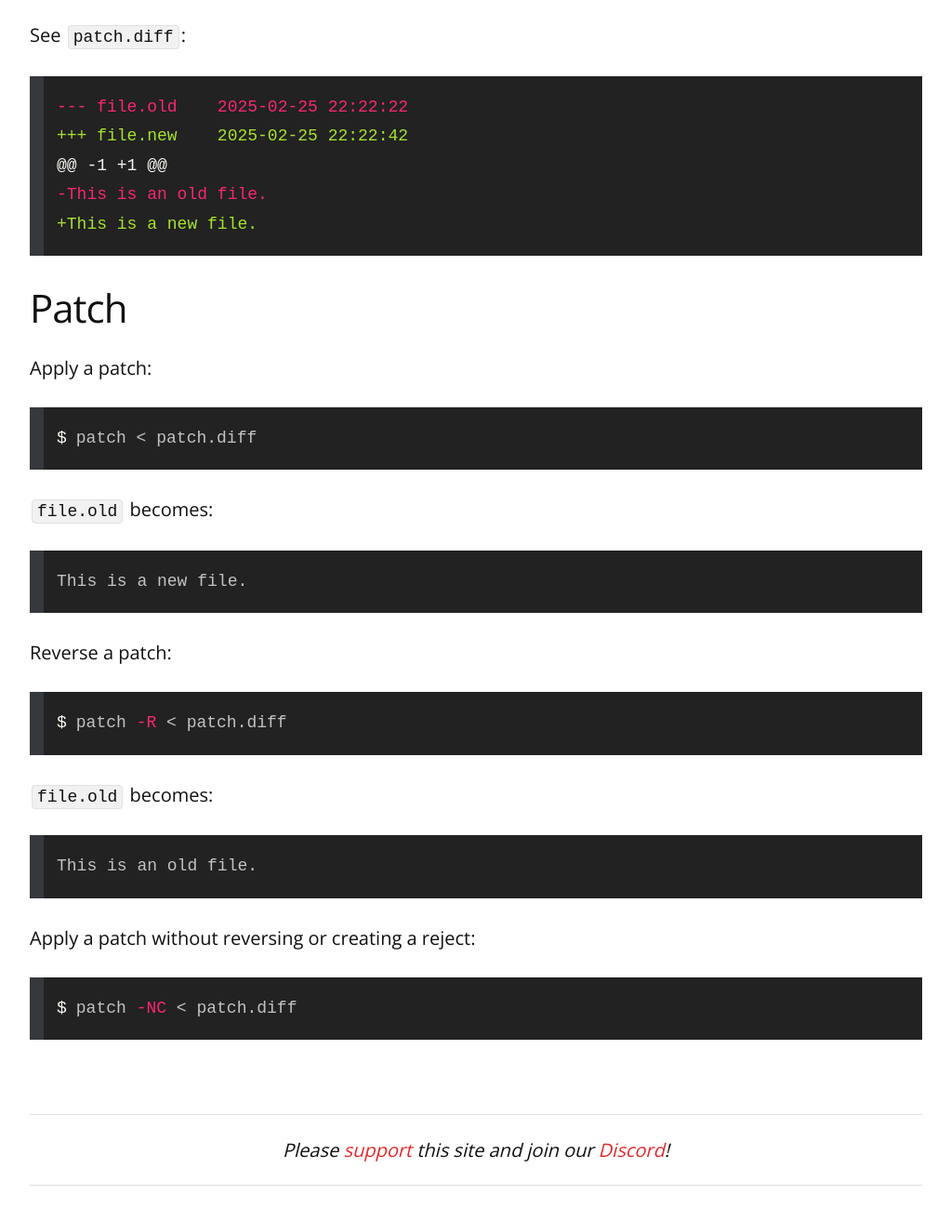
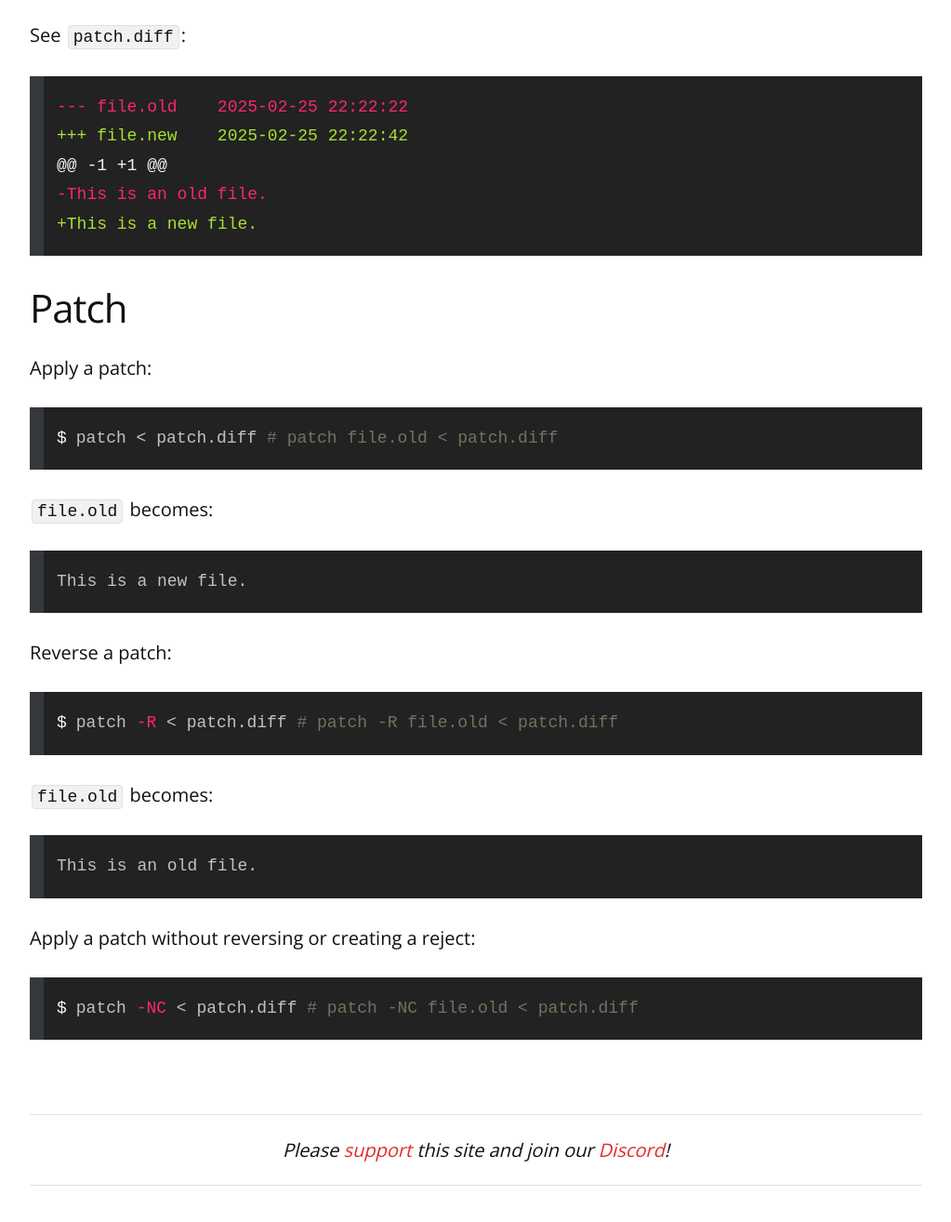
Before and after one commit to remarkablemark/remarkablemark.github.io, a Jekyll site: the page built from _posts/2025/2025-02-25-how-to-patch-a-file.md, in a window 1280 px wide and 1400 px high, scrolled down 907 px. Shown: the top 1314 px of the window at 93% size, without its empty margins (128-1151 px from the left). Built offline with Jekyll 4.4.1, drawn with Linux system fonts in a browser that asks for light colours; comment, search, counter and statistics services are not loaded.

Commit message:
refactor(posts): update "How to patch a file"
Post: 2025-02-25-how-to-patch-a-file.md

````diff
--- a/_posts/2025/2025-02-25-how-to-patch-a-file.md
+++ b/_posts/2025/2025-02-25-how-to-patch-a-file.md
@@ -45,7 +45,7 @@ See `patch.diff`:
 Apply a patch:
 
 ```sh
-patch < patch.diff
+patch < patch.diff # patch file.old < patch.diff
 ```
 
 `file.old` becomes:
@@ -57,7 +57,7 @@ This is a new file.
 Reverse a patch:
 
 ```sh
-patch -R < patch.diff
+patch -R < patch.diff # patch -R file.old < patch.diff
 ```
 
 `file.old` becomes:
@@ -69,5 +69,5 @@ This is an old file.
 Apply a patch without reversing or creating a reject:
 
 ```sh
-patch -NC < patch.diff
+patch -NC < patch.diff # patch -NC file.old < patch.diff
 ```
````
